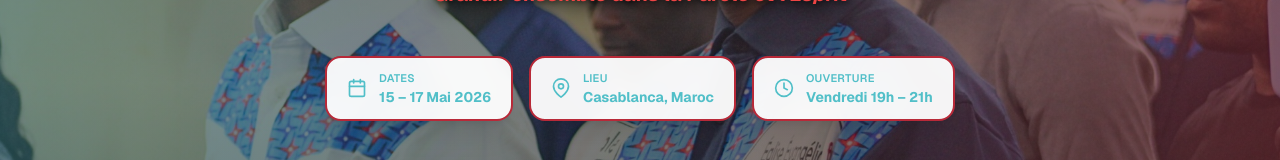
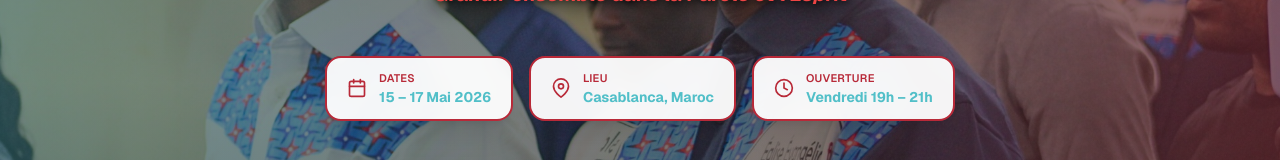
Before and after one commit to creatif-sam/rhema26, a Next.js app: page / in a window 1280 px wide. Shown: the part 439-599 px from the top of the page. Built offline with nearby package versions, Linux system fonts and the light colour scheme; no server answers.

Commit message:
making text visible 3

```diff
--- a/components/registration/registration-hero.tsx
+++ b/components/registration/registration-hero.tsx
@@ -68,23 +68,23 @@ export function RegistrationHero() {
 
         <div className="flex flex-wrap gap-4 justify-center mb-10">
           <div className="flex items-center gap-3 bg-white/95 border-2 border-[#b82938] rounded-2xl px-5 py-3 backdrop-blur shadow-xl hover:shadow-2xl transition-shadow">
-            <FiCalendar className="w-5 h-5 text-[#51bfc8]" />
+            <FiCalendar className="w-5 h-5 text-[#b82938]" />
             <div className="text-left">
-              <div className="text-[11px] text-[#51bfc8] font-semibold uppercase tracking-wide">Dates</div>
+              <div className="text-[11px] text-[#b82938] font-semibold uppercase tracking-wide">Dates</div>
               <div className="text-sm font-bold text-[#51bfc8]">15 – 17 Mai 2026</div>
             </div>
           </div>
           <div className="flex items-center gap-3 bg-white/95 border-2 border-[#b82938] rounded-2xl px-5 py-3 backdrop-blur shadow-xl hover:shadow-2xl transition-shadow">
-            <FiMapPin className="w-5 h-5 text-[#51bfc8]" />
+            <FiMapPin className="w-5 h-5 text-[#b82938]" />
             <div className="text-left">
-              <div className="text-[11px] text-[#51bfc8] font-semibold uppercase tracking-wide">Lieu</div>
+              <div className="text-[11px] text-[#b82938] font-semibold uppercase tracking-wide">Lieu</div>
               <div className="text-sm font-bold text-[#51bfc8]">Casablanca, Maroc</div>
             </div>
           </div>
           <div className="flex items-center gap-3 bg-white/95 border-2 border-[#b82938] rounded-2xl px-5 py-3 backdrop-blur shadow-xl hover:shadow-2xl transition-shadow">
-            <FiClock className="w-5 h-5 text-[#51bfc8]" />
+            <FiClock className="w-5 h-5 text-[#b82938]" />
             <div className="text-left">
-              <div className="text-[11px] text-[#51bfc8] font-semibold uppercase tracking-wide">Ouverture</div>
+              <div className="text-[11px] text-[#b82938] font-semibold uppercase tracking-wide">Ouverture</div>
               <div className="text-sm font-bold text-[#51bfc8]">Vendredi 19h – 21h</div>
             </div>
           </div>
```
